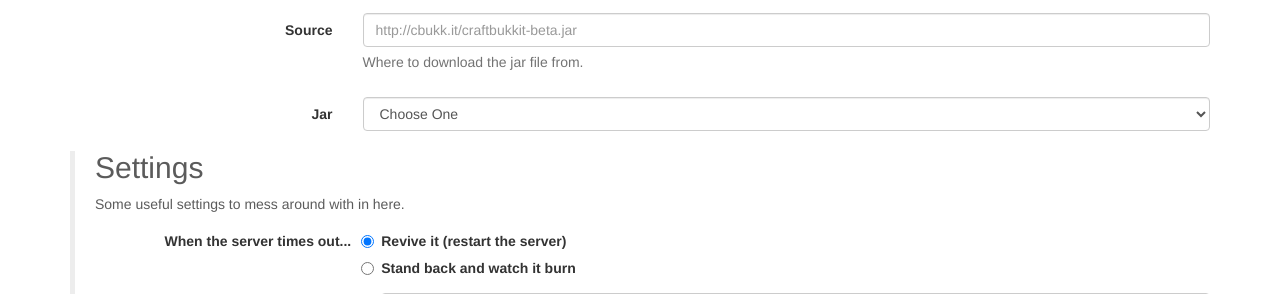
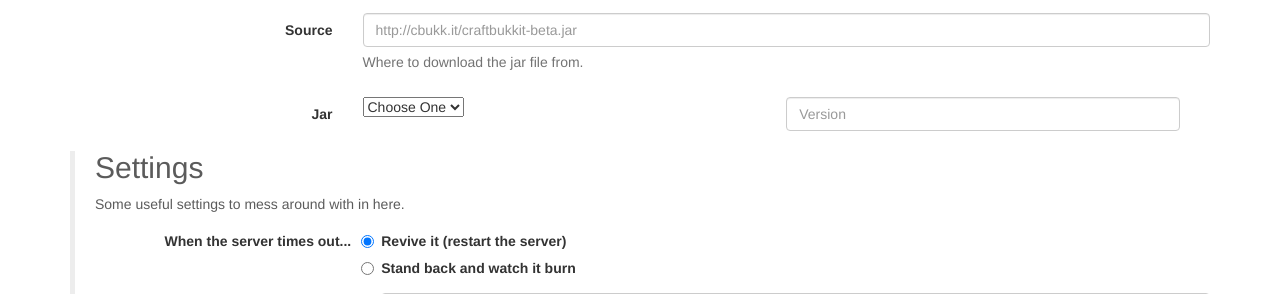
Before and after one commit to connor4312/multicraft.conf, a Flask app: template app/templates/generate.html in a window 1280 px wide. Shown: the part 171-465 px from the top of the page. Run offline with Flask 2, Linux system fonts and the light colour scheme; the template is opened without the code that fills it, so the values that code supplies are empty; style sheets or scripts are compiled from the project's sources; parts of the project's set-up code (start-up, migrations or seed data) failed here and were passed over; some libraries are stand-ins or nearby versions.

Commit message:
GUI for jar versioning and selection

```diff
--- a/Gruntfile.js
+++ b/Gruntfile.js
@@ -21,7 +21,6 @@
           'node_modules/Flat-UI/js/flatui-radio.js',
           'node_modules/Flat-UI/js/jquery.tagsinput.js',
           'node_modules/Flat-UI/js/jquery.stacktable.js',
-          'node_modules/Flat-UI/js/application.js',
           '.tmp/js/**/*.js'
         ],
         dest: '.tmp/application.js',
--- a/app/templates/generate.html
+++ b/app/templates/generate.html
@@ -5,25 +5,30 @@
 	<div class="form-group">
 		<label class="col-md-3 control-label">Name</label>
 		<div class="col-md-9">
-			<input type="text" class="form-control" name="opt[config_name]" placeholder="Craftbukkit Beta">
+			<input type="text" class="form-control" name="opt_config_name" placeholder="Craftbukkit Beta">
 		</div>
 	</div>
 	<div class="form-group">
 		<label class="col-md-3 control-label">Source</label>
 		<div class="col-md-9">
-			<input type="text" class="form-control" name="opt[config_source]" placeholder="http://cbukk.it/craftbukkit-beta.jar">
+			<input type="text" class="form-control" name="opt_config_source" placeholder="http://cbukk.it/craftbukkit-beta.jar">
 			<span class="help-block">Where to download the jar file from.</span>
 		</div>
 	</div>
 	<div class="form-group">
 		<label class="col-md-3 control-label">Jar</label>
-		<div class="col-md-9">
-			<select name="opt[INTERNAL_jarname]" class="select-block form-control">
-				<option value="">Choose One</option>
-				{% for jar in jars %}
-				<option value="{{ jar.id }}">{{ jar.name }}</option>
-				{% endfor %}
-			</select>
+		<div class="col-md-9 row">
+			<div class="col-md-6">
+				<select name="jarname" class="select-block" data-style="btn-primary">
+					<option value="">Choose One</option>
+					{% for jar in jars %}
+					<option value="{{ jar.id }}">{{ jar.name }}</option>
+					{% endfor %}
+				</select>
+			</div>
+			<div class="col-md-6">
+				<input type="text" name="version" placeholder="Version" class="form-control">
+			</div>
 		</div>
 	</div>
 
@@ -37,11 +42,11 @@
 				<label class="col-md-3 control-label">When the server times out...</label>
 				<div class="col-md-9">
 					<label class="radio">
-						<input type="radio" name="opt[settings_restartOnTimeout]" value="True" data-toggle="radio" checked="">
+						<input type="radio" name="opt_settings_restartOnTimeout" value="True" data-toggle="radio" checked="">
 						Revive it (restart the server)
 					</label>
 					<label class="radio">
-						<input type="radio" name="opt[settings_restartOnTimeout]" value="False" data-toggle="radio">
+						<input type="radio" name="opt_settings_restartOnTimeout" value="False" data-toggle="radio">
 						Stand back and watch it burn
 					</label>
 				</div>
@@ -49,14 +54,14 @@
 			<div class="form-group">
 				<label class="col-md-3 control-label">Log File</label>
 				<div class="col-md-9">
-					<input type="text" class="form-control" name="opt[settings_logFile]" placeholder="server.log" value="server.log">
+					<input type="text" class="form-control" name="opt_settings_logFile" placeholder="server.log" value="server.log">
 				</div>
 			</div>
 			<div class="form-group">
 				<label class="col-md-3 control-label">Rotate Log</label>
 				<div class="col-md-9">
 					<div class="input-group">
-						<input type="text" class="form-control" name="opt[settings_logRotateSize]" placeholder="No Rotation">
+						<input type="text" class="form-control" name="opt_settings_logRotateSize" placeholder="No Rotation">
 						<span class="input-group-addon">Bytes</span>
 					</div>
 					<span class="help-block">Rotate the log file if it gets this big (blank for no rotation).</span>
@@ -65,7 +70,7 @@
 			<div class="form-group">
 				<label class="col-md-3 control-label">Number of Log Backups</label>
 				<div class="col-md-9">
-					<input type="text" class="form-control" name="opt[settings_logBackupCount]" placeholder="5">
+					<input type="text" class="form-control" name="opt_settings_logBackupCount" placeholder="5">
 					<span class="help-block">If rotation is on, only this number of backups will be kept.</span>
 				</div>
 			</div>
@@ -82,13 +87,13 @@
 			<div class="form-group">
 				<label class="col-md-3 control-label">Plugin Directory</label>
 				<div class="col-md-9">
-					<input type="text" class="form-control" name="opt[plugins_pluginDir]" placeholder="plugins" value="plugins">
+					<input type="text" class="form-control" name="opt_plugins_pluginDir" placeholder="plugins" value="plugins">
 				</div>
 			</div>
 			<div class="form-group">
 				<label class="col-md-3 control-label">Plugin Name Match</label>
 				<div class="col-md-9">
-					<input type="text" class="form-control" name="opt[plugins_pluginMatch]" placeholder="\.(jar|zip)$" value="\.(jar|zip)$">
+					<input type="text" class="form-control" name="opt_plugins_pluginMatch" placeholder="\.(jar|zip)$" value="\.(jar|zip)$">
 					<span class="help-block">This is a <i>regular expression</i>. If you don't know what that means, you probably don't want to be touching it!</span>
 				</div>
 			</div>
@@ -104,97 +109,97 @@
 			<div class="form-group">
 				<label class="col-md-3 control-label">/say Equivalent</label>
 				<div class="col-md-9">
-					<input type="text" class="form-control" name="opt[commands_say]" placeholder="say" value="say">
+					<input type="text" class="form-control" name="opt_commands_say" placeholder="say" value="say">
 				</div>
 			</div>
 			<div class="form-group">
 				<label class="col-md-3 control-label">/list Equivalent</label>
 				<div class="col-md-9">
-					<input type="text" class="form-control" name="opt[commands_list]" placeholder="list" value="list">
+					<input type="text" class="form-control" name="opt_commands_list" placeholder="list" value="list">
 				</div>
 			</div>
 			<div class="form-group">
 				<label class="col-md-3 control-label">/save-on Equivalent</label>
 				<div class="col-md-9">
-					<input type="text" class="form-control" name="opt[commands_save]-on" placeholder="save-on" value="save-on">
+					<input type="text" class="form-control" name="opt_commands_save-on" placeholder="save-on" value="save-on">
 				</div>
 			</div>
 			<div class="form-group">
 				<label class="col-md-3 control-label">/save-off Equivalent</label>
 				<div class="col-md-9">
-					<input type="text" class="form-control" name="opt[commands_save]-off" placeholder="save-off" value="save-on">
+					<input type="text" class="form-control" name="opt_commands_save-off" placeholder="save-off" value="save-on">
 				</div>
 			</div>
 			<div class="form-group">
 				<label class="col-md-3 control-label">/stop Equivalent</label>
 				<div class="col-md-9">
-					<input type="text" class="form-control" name="opt[commands_stop]" placeholder="stop" value="stop">
+					<input type="text" class="form-control" name="opt_commands_stop" placeholder="stop" value="stop">
 				</div>
 			</div>
 			<div class="form-group">
 				<label class="col-md-3 control-label">/tell Equivalent</label>
 				<div class="col-md-9">
-					<input type="text" class="form-control" name="opt[commands_tell]" placeholder="tell" value="tell">
+					<input type="text" class="form-control" name="opt_commands_tell" placeholder="tell" value="tell">
 				</div>
 			</div>
 			<div class="form-group">
 				<label class="col-md-3 control-label">/give Equivalent</label>
 				<div class="col-md-9">
-					<input type="text" class="form-control" name="opt[commands_give]" placeholder="give" value="give">
+					<input type="text" class="form-control" name="opt_commands_give" placeholder="give" value="give">
 				</div>
 			</div>
 			<div class="form-group">
 				<label class="col-md-3 control-label">/tp Equivalent</label>
 				<div class="col-md-9">
-					<input type="text" class="form-control" name="opt[commands_tp]" placeholder="tp" value="tp">
+					<input type="text" class="form-control" name="opt_commands_tp" placeholder="tp" value="tp">
 				</div>
 			</div>
 			<div class="form-group">
 				<label class="col-md-3 control-label">/deop Equivalent</label>
 				<div class="col-md-9">
-					<input type="text" class="form-control" name="opt[commands_deop]" placeholder="deop" value="deop">
+					<input type="text" class="form-control" name="opt_commands_deop" placeholder="deop" value="deop">
 				</div>
 			</div>
 			<div class="form-group">
 				<label class="col-md-3 control-label">/op Equivalent</label>
 				<div class="col-md-9">
-					<input type="text" class="form-control" name="opt[commands_op]" placeholder="op" value="op">
+					<input type="text" class="form-control" name="opt_commands_op" placeholder="op" value="op">
 				</div>
 			</div>
 			<div class="form-group">
 				<label class="col-md-3 control-label">/pardon-ip Equivalent</label>
 				<div class="col-md-9">
-					<input type="text" class="form-control" name="opt[commands_pardon]-ip" placeholder="pardon-ip" value="pardon-ip">
+					<input type="text" class="form-control" name="opt_commands_pardon-ip" placeholder="pardon-ip" value="pardon-ip">
 				</div>
 			</div>
 			<div class="form-group">
 				<label class="col-md-3 control-label">/ban-ip Equivalent</label>
 				<div class="col-md-9">
-					<input type="text" class="form-control" name="opt[commands_ban]-ip" placeholder="ban-ip" value="ban-ip">
+					<input type="text" class="form-control" name="opt_commands_ban-ip" placeholder="ban-ip" value="ban-ip">
 				</div>
 			</div>
 			<div class="form-group">
 				<label class="col-md-3 control-label">/pardon Equivalent</label>
 				<div class="col-md-9">
-					<input type="text" class="form-control" name="opt[commands_pardon]" placeholder="pardon" value="pardon">
+					<input type="text" class="form-control" name="opt_commands_pardon" placeholder="pardon" value="pardon">
 				</div>
 			</div>
 			<div class="form-group">
 				<label class="col-md-3 control-label">/ban Equivalent</label>
 				<div class="col-md-9">
-					<input type="text" class="form-control" name="opt[commands_ban]" placeholder="ban" value="ban">
+					<input type="text" class="form-control" name="opt_commands_ban" placeholder="ban" value="ban">
 				</div>
 			</div>
 			<div class="form-group">
 				<label class="col-md-3 control-label">/kick Equivalent</label>
 				<div class="col-md-9">
-					<input type="text" class="form-control" name="opt[commands_kick]" placeholder="kick" value="kick">
+					<input type="text" class="form-control" name="opt_commands_kick" placeholder="kick" value="kick">
 				</div>
 			</div>
 			<div class="form-group">
 				<label class="col-md-3 control-label">/help Equivalent</label>
 				<div class="col-md-9">
-					<input type="text" class="form-control" name="opt[commands_help]" placeholder="help" value="help">
+					<input type="text" class="form-control" name="opt_commands_help" placeholder="help" value="help">
 				</div>
 			</div>
 		</div>
@@ -209,19 +214,19 @@
 			<div class="form-group">
 				<label class="col-md-3 control-label">Encoding</label>
 				<div class="col-md-9">
-					<input type="text" class="form-control" name="opt[encoding_encoding]" placeholder="system" value="system">
+					<input type="text" class="form-control" name="opt_encoding_encoding" placeholder="system" value="system">
 				</div>
 			</div>
 			<div class="form-group">
 				<label class="col-md-3 control-label">Decoding</label>
 				<div class="col-md-9">
-					<input type="text" class="form-control" name="opt[encoding_decoding]" placeholder="system" value="system">
+					<input type="text" class="form-control" name="opt_encoding_decoding" placeholder="system" value="system">
 				</div>
 			</div>
 			<div class="form-group">
 				<label class="col-md-3 control-label">File Encoding</label>
 				<div class="col-md-9">
-					<input type="text" class="form-control" name="opt[encoding_fileEncoding]" placeholder="latin-1" value="latin-1">
+					<input type="text" class="form-control" name="opt_encoding_fileEncoding" placeholder="latin-1" value="latin-1">
 				</div>
 			</div>
 		</div>
@@ -236,7 +241,7 @@
 			<div class="form-group">
 				<label class="col-md-3 control-label">Start Command</label>
 				<div class="col-md-9">
-					<input type="text" class="form-control" name="opt[start_command]" placeholder='"{JAVA}" -Xmx{MAX_MEMORY}M -Xms{START_MEMORY}M -Djline.terminal=jline.UnsupportedTerminal -jar "{JAR}" nogui' value='"{JAVA}" -Xmx{MAX_MEMORY}M -Xms{START_MEMORY}M -Djline.terminal=jline.UnsupportedTerminal -jar "{JAR}" nogui'>
+					<input type="text" class="form-control" name="opt_start_command" placeholder='"{JAVA}" -Xmx{MAX_MEMORY}M -Xms{START_MEMORY}M -Djline.terminal=jline.UnsupportedTerminal -jar "{JAR}" nogui' value='"{JAVA}" -Xmx{MAX_MEMORY}M -Xms{START_MEMORY}M -Djline.terminal=jline.UnsupportedTerminal -jar "{JAR}" nogui'>
 				</div>
 			</div>
 		</div>
```
Also changed, not shown: app/generator.py (+17 -8 lines), 1 other file.
